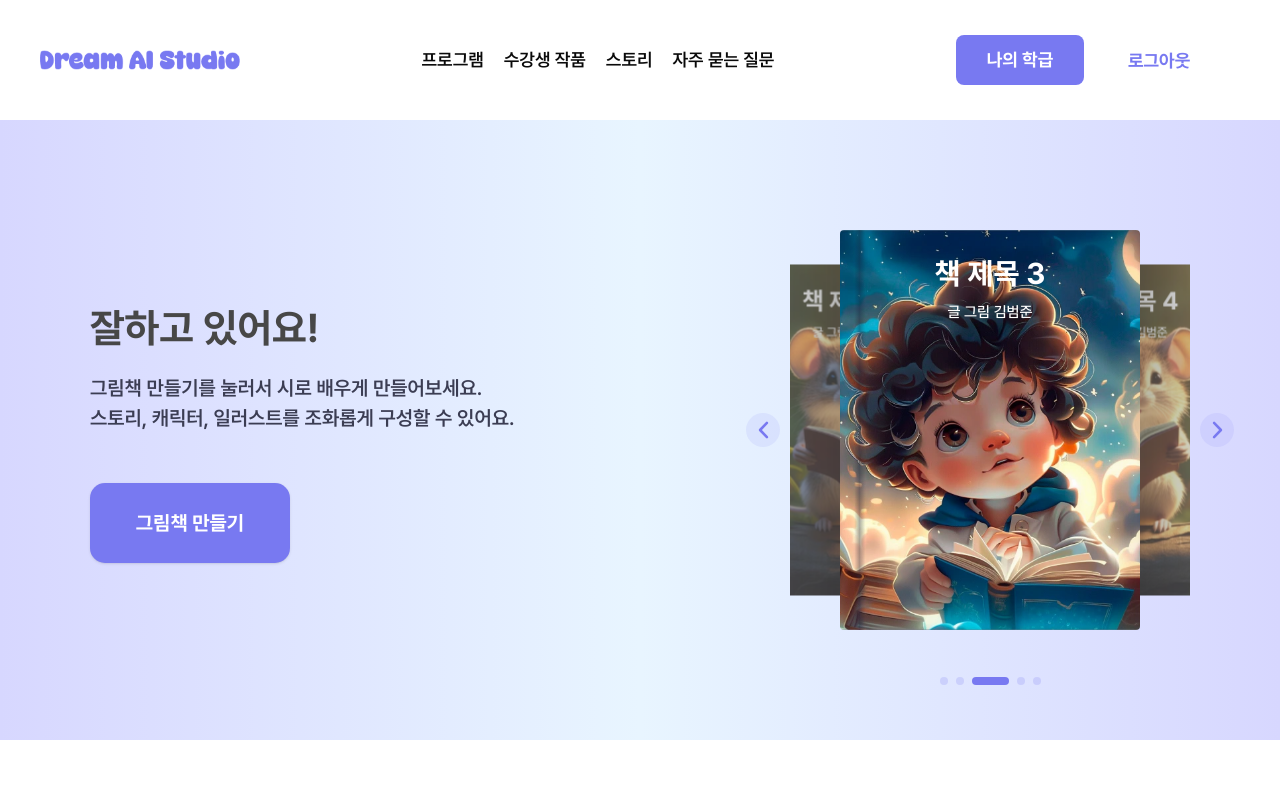
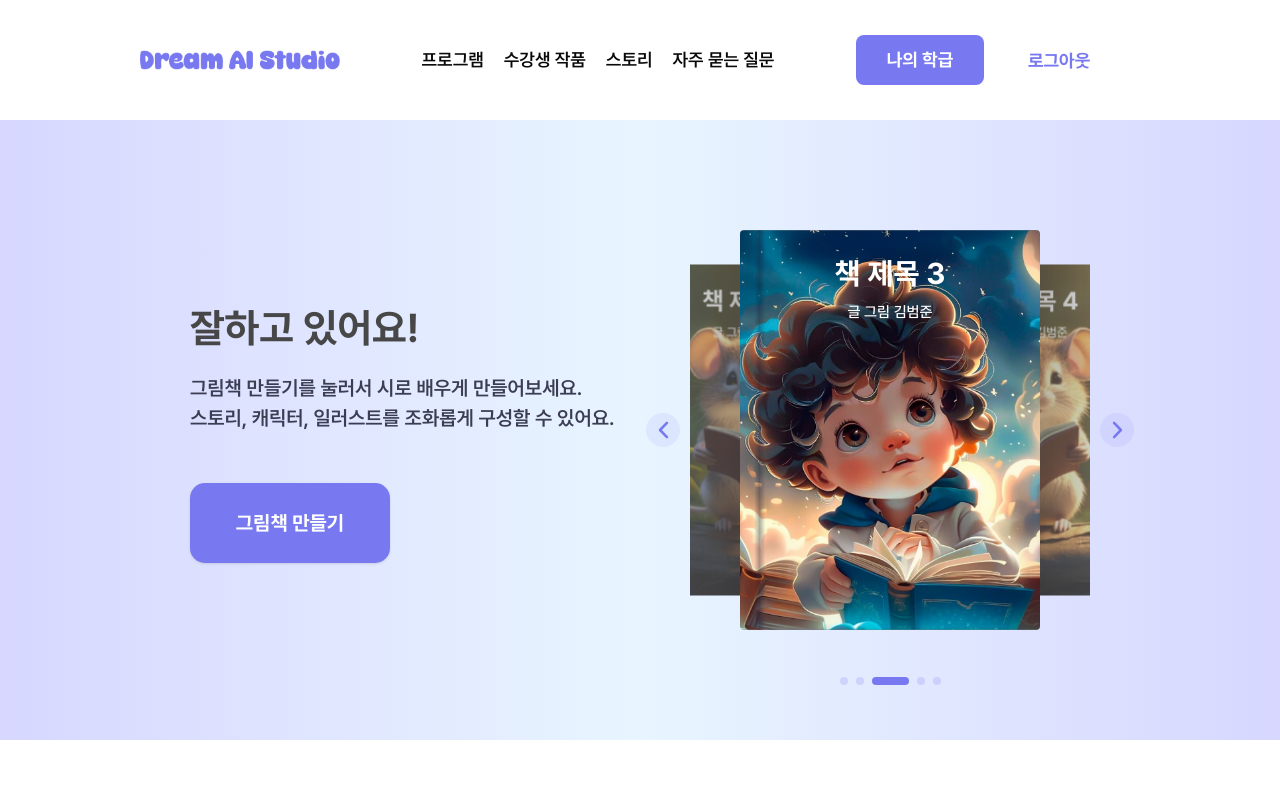
Before and after one commit to VictoryJu/dream-ai, a Next.js app: page / in a window 1280 px wide. Shown: the top 800 px of the page. Built offline with nearby package versions, Linux system fonts and the light colour scheme.

Commit message:
[styles]: add slide-up animate

```diff
--- a/tailwind.config.ts
+++ b/tailwind.config.ts
@@ -117,11 +117,16 @@ const config: Config = {
           '0%': { opacity: '0' },
           '100%': { opacity: '1' },
         },
+        slideUp: {
+          '0%': { transform: 'translateY(100%)', opacity: '0' },
+          '100%': { transform: 'translateY(0)', opacity: '1' },
+        },
       },
 
       animation: {
         scaleUp: 'scaleUp 0.5s ease-in-out forwards',
         fadeIn: 'fadeIn 0.5s ease-in-out forwards',
+        slideUp: 'slideUp 0.5s ease-out',
       },
 
       height: {
@@ -145,7 +150,7 @@ const config: Config = {
       },
 
       maxWidth: {
-        tablet: '1200px',
+        tablet: '1000px',
         desktop: '1480px',
       },
 
```
